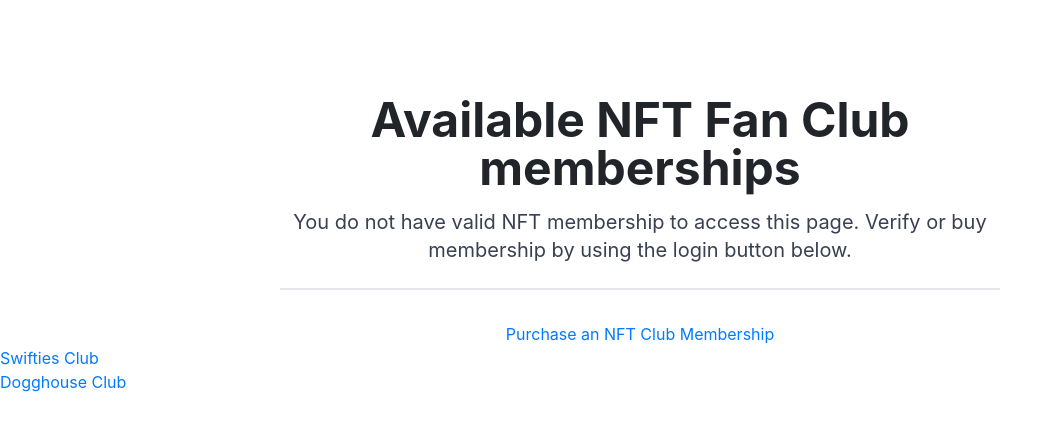
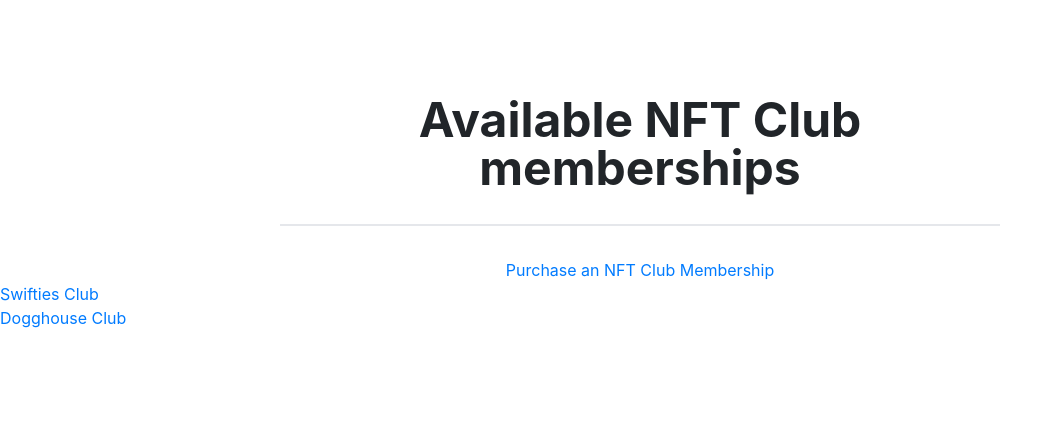
Before and after one commit to markobonna/ETHSFProject, a Next.js app: page /fans in a window 1280 px wide. Shown: the top 430 px of the page, without its empty margins (0-1062 px from the left). Built offline with nearby package versions, Linux system fonts and the light colour scheme.

Commit message:
club purchase page added

```diff
--- a/pages/fans.js
+++ b/pages/fans.js
@@ -12,18 +12,14 @@ export default function Fans() {
 
       <div className="max-w-screen-md px-6 pt-24 mx-auto">
         <header className="pb-4 space-y-4 text-center border-b-2">
-          <h1 className="text-5xl font-bold">
-            Available NFT Fan Club memberships
-          </h1>
-          <p className="text-xl text-gray-700">
-            You do not have valid NFT membership to access this page. Verify or
-            buy membership by using the login button below.
-          </p>
+          <h1 className="text-5xl font-bold">Available NFT Club memberships</h1>
         </header>
         <div className="pt-8">
           <div className="flex justify-center">
             <button>
-              <Link href="/api/login">Purchase an NFT Club Membership</Link>{" "}
+              <Link href="https://app.unlock-protocol.com/checkout?paywallConfig=%7B%22locks%22%3A%7B%220xa0cce668213314bd4bae295d7ac0b727042cec05%22%3A%7B%22network%22%3A80001%7D%2C%220x0881f37f826468e7379c2b50fafc88c83496c551%22%3A%7B%22network%22%3A80001%2C%22name%22%3A%22Dogghouse+Club%22%2C%22recurringPayments%22%3A%22%22%7D%7D%2C%22pessimistic%22%3Atrue%2C%22title%22%3A%22JUKEBOX%22%2C%22icon%22%3A%22https%3A%2F%2Fnftstorage.link%2Fipfs%2Fbafkreibmz6bbjdyzro44hhczpcc3oqus7gaeazumwymmvegx6qetbtbkdm%22%2C%22redirectUri%22%3A%22https%3A%2F%2Fethsf-project.vercel.app%2Ffans%22%2C%22persistentCheckout%22%3Afalse%2C%22referrer%22%3A%220xcba09419248ED763522b9435342462F984A3944d%22%2C%22messageToSign%22%3A%22%22%2C%22hideSoldOut%22%3Afalse%7D">
+                Purchase an NFT Club Membership
+              </Link>{" "}
             </button>
           </div>
         </div>
```
